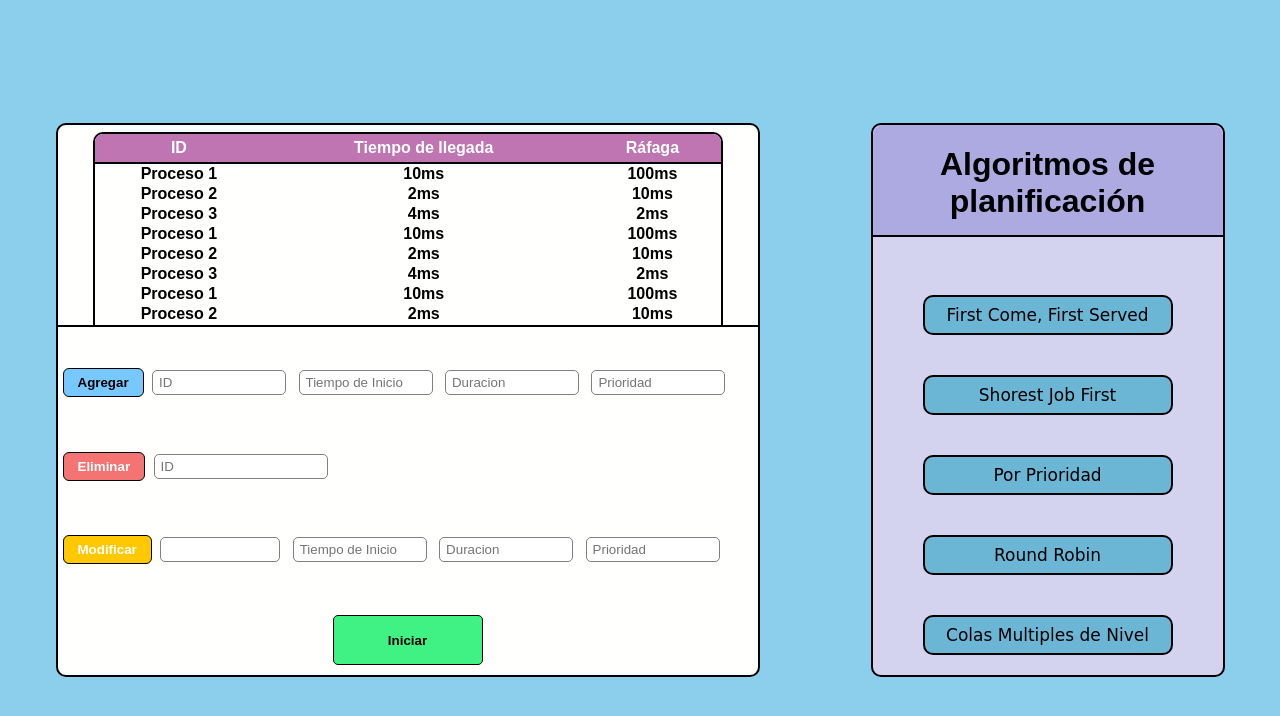
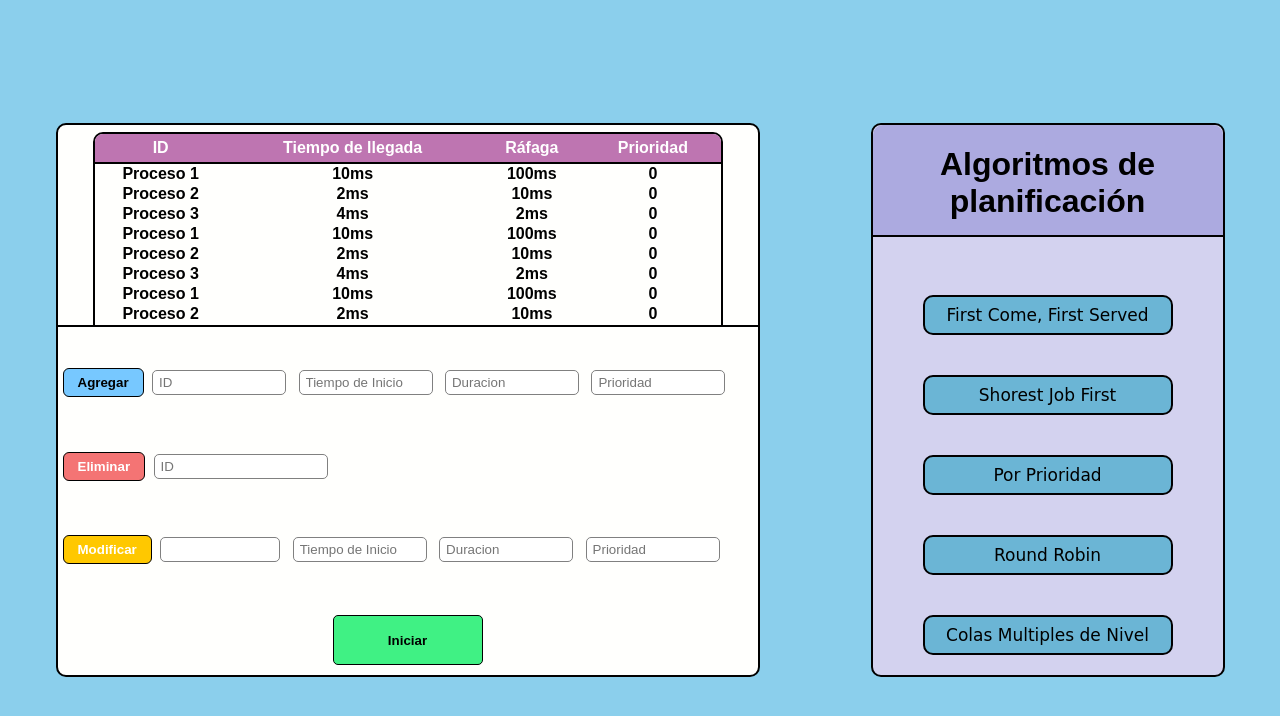
Before and after one commit to AndresLass0/Simulador-Planificador-de-Procesos, a Flask app: page / in a window 1280 px wide. Shown: the top 716 px of the page. Run offline with Flask 3, Linux system fonts and the light colour scheme; lists and menus that the app fills with data are empty.

Commit message:
Arreglo a la tabla, se agrega columna prioridad

```diff
--- a/templates/index.html
+++ b/templates/index.html
@@ -13,6 +13,7 @@
                     <th>ID</th>
                     <th>Tiempo de llegada</th>
                     <th>Ráfaga</th>
+                    <th>Prioridad</th>
                 </tr>
                 </thead>
                 <tbody>
@@ -20,61 +21,73 @@
                         <th>Proceso 1</th>
                         <th>10ms</th>
                         <th>100ms</th>
+                        <th>0</th>
                     </tr>
                     <tr>
                         <th>Proceso 2</th>
                         <th>2ms</th>
                         <th>10ms</th>
+                        <th>0</th>
                     </tr>
                     <tr>
                         <th>Proceso 3</th>
                         <th>4ms</th>
                         <th>2ms</th>
+                        <th>0</th>
                     </tr>
                      <tr>
                         <th>Proceso 1</th>
                         <th>10ms</th>
                         <th>100ms</th>
+                        <th>0</th>
                     </tr>
                     <tr>
                         <th>Proceso 2</th>
                         <th>2ms</th>
                         <th>10ms</th>
+                        <th>0</th>
                     </tr>
                     <tr>
                         <th>Proceso 3</th>
                         <th>4ms</th>
                         <th>2ms</th>
+                        <th>0</th>
                     </tr>
                      <tr>
                         <th>Proceso 1</th>
                         <th>10ms</th>
                         <th>100ms</th>
+                        <th>0</th>
                     </tr>
                     <tr>
                         <th>Proceso 2</th>
                         <th>2ms</th>
                         <th>10ms</th>
+                        <th>0</th>
                     </tr>
                     <tr>
                         <th>Proceso 3</th>
                         <th>4ms</th>
                         <th>2ms</th>
+                        <th>0</th>
                     </tr>
                      <tr>
                         <th>Proceso 1</th>
                         <th>10ms</th>
                         <th>100ms</th>
+                        <th>0</th>
                     </tr>
                     <tr>
                         <th>Proceso 2</th>
                         <th>2ms</th>
                         <th>10ms</th>
+                        <th>0</th>
                     </tr>
                     <tr>
                         <th>Proceso 3</th>
                         <th>4ms</th>
                         <th>2ms</th>
+                        <th>0</th>
                     </tr>
                 </tbody>
             </table>
```
